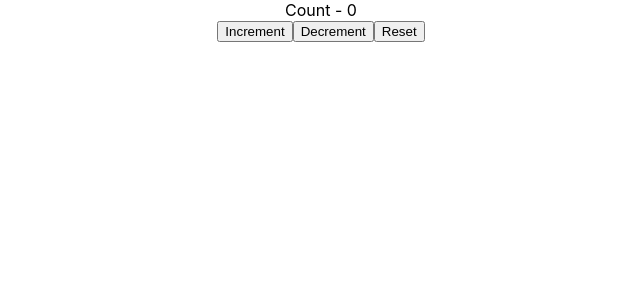
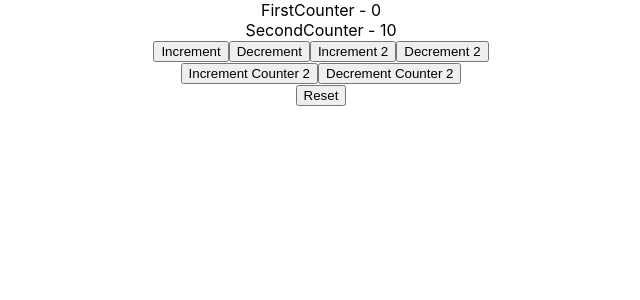
Before and after one commit to abhishek1savaliya/React_Hooks, a React (Create React App) app: page / in a window 1280 px wide. Shown: the top 300 px of the page, without its empty margins (319-959 px from the left). Built offline with nearby package versions, Linux system fonts and the light colour scheme.

Commit message:
useReducer (complex state & action)

```diff
--- a/src/App.js
+++ b/src/App.js
@@ -12,6 +12,7 @@
 import IntervalHookCounter from './components/IntervalHookCounter';
 import MouseContainer from './components/MouseContainer';
 import CounterOne from './components/CounterOne';
+import CounterTwo from './components/CounterTwo';
 
 export const UserContext = React.createContext()
 export const ChannelContext = React.createContext()
@@ -19,7 +20,8 @@
   return (
 
     <div className="App">
-      <CounterOne />
+      <CounterTwo />
+      {/* <CounterOne /> */}
       {/*
       <UserContext.Provider value={'Krishna'}>
         <ChannelContext.Provider value={'Jay Radha Madhav'}>
--- /dev/null
+++ b/src/components/CounterTwo.js
@@ -0,0 +1,41 @@
+import React, { useReducer } from 'react'
+
+const initialState = {
+    firstCounter: 0,
+    secondCounter : 10
+}
+const reducer = (state, action) => {
+    switch (action.type) {
+        case 'increment': return {...state,firstCounter : state.firstCounter + action.value}
+        case 'decrement': return  {...state,firstCounter : state.firstCounter - action.value}
+        case 'increment2': return  {...state,secondCounter : state.secondCounter + action.value}
+        case 'decrement2': return  {...state,secondCounter : state.secondCounter - action.value}
+        case 'reset': return initialState
+        default: return state
+    }
+}
+
+
+function CounterTwo() {
+    const [count, dispath] = useReducer(reducer, initialState)
+    return (
+        <div>
+            <div>FirstCounter - {count.firstCounter}</div>
+            <div>SecondCounter - {count.secondCounter}</div>
+            <button onClick={() => dispath({type:'increment',value:1})}>Increment</button>
+            <button onClick={() => dispath({type:'decrement',value:1})}>Decrement</button>
+            <button onClick={() => dispath({type:'increment',value:5})}>Increment 2</button>
+            <button onClick={() => dispath({type:'decrement',value:5})}>Decrement 2</button>
+
+            <div>
+            <button onClick={() => dispath({type:'increment2',value:1})}>Increment Counter 2</button>
+            <button onClick={() => dispath({type:'decrement2',value:1})}>Decrement Counter 2</button>
+            </div>
+
+            <button onClick={() => dispath({type:'reset'})}>Reset</button>
+
+        </div>
+    )
+}
+
+export default CounterTwo
```
Also changed, not shown: src/components/CounterOne.js (+10 -10 lines).
